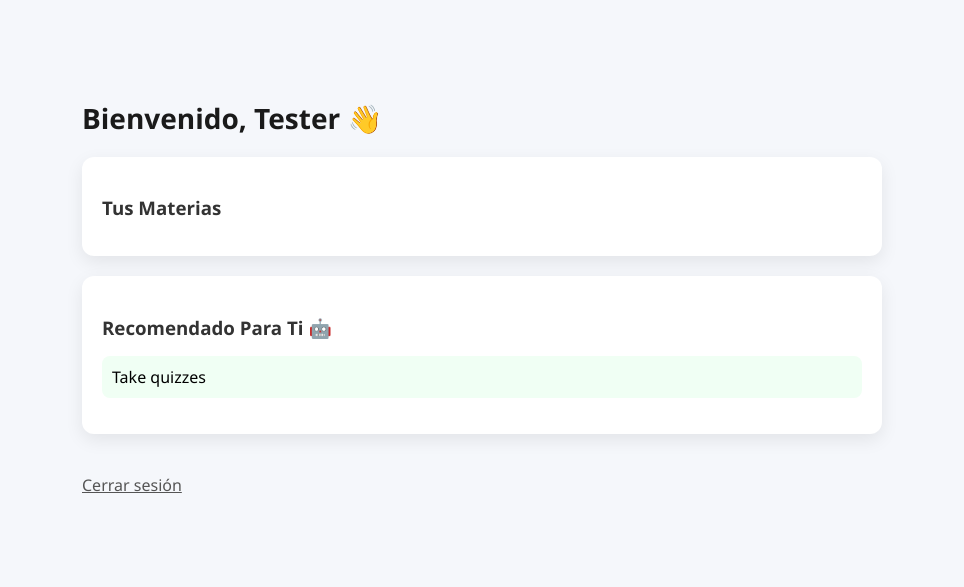
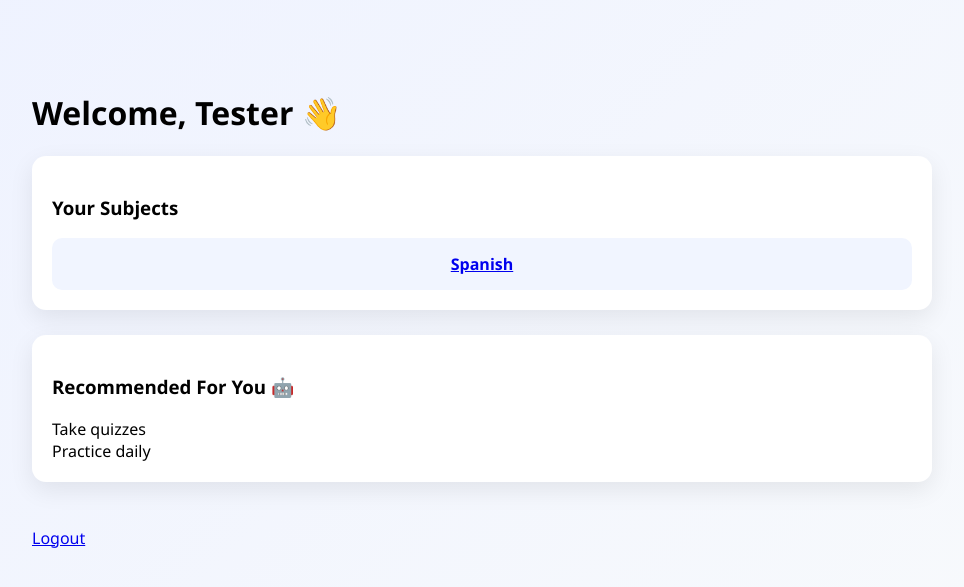
Before and after one commit to Opaksbolu/SkillBridge, a Flask app: page /dashboard in a window 1280 px wide. Shown: the top 587 px of the page, without its empty margins (158-1122 px from the left). Run offline with Flask 3, Linux system fonts and the light colour scheme; a user stored in the database is signed in; data comes from the database, SQL or seed files in the repository; both versions use the stored data as it was after the commit.

Commit message:
Added dynamic languages + UI upgrade + smarter recommendations

```diff
--- a/app.py
+++ b/app.py
@@ -1,31 +1,22 @@
-from flask import Flask, render_template, request, redirect, url_for, session
+from flask import Flask, render_template, request, redirect, session
 import sqlite3
 
 app = Flask(__name__)
-app.secret_key = "supersecretkey"
+app.secret_key = "secret"
 
-# 🌍 LANGUAGE DICTIONARY
+# 🌍 TRANSLATIONS
 translations = {
     "English": {
         "welcome": "Welcome",
-        "dashboard": "Dashboard",
         "subjects": "Your Subjects",
         "recommended": "Recommended For You",
         "logout": "Logout"
     },
     "Spanish": {
         "welcome": "Bienvenido",
-        "dashboard": "Panel",
         "subjects": "Tus Materias",
         "recommended": "Recomendado Para Ti",
         "logout": "Cerrar sesión"
-    },
-    "French": {
-        "welcome": "Bienvenue",
-        "dashboard": "Tableau de bord",
-        "subjects": "Vos matières",
-        "recommended": "Recommandé pour vous",
-        "logout": "Se déconnecter"
     }
 }
 
@@ -44,162 +35,139 @@
         "English": "Inglés",
         "History": "Historia",
         "Computer Science": "Informática"
-    },
-    "French": {
-        "Math": "Mathématiques",
-        "Science": "Science",
-        "English": "Anglais",
-        "History": "Histoire",
-        "Computer Science": "Informatique"
     }
 }
 
+# 📚 COURSES
+courses = {
+    "Math": [
+        {"title": "Lesson 1: Numbers", "content": "Learn basic numbers and counting."},
+        {"title": "Lesson 2: Addition", "content": "Learn how to add numbers."}
+    ],
+    "Science": [
+        {"title": "Lesson 1: Plants", "content": "Learn about plants."}
+    ],
+    "English": [
+        {"title": "Lesson 1: Alphabet", "content": "Learn A-Z letters."}
+    ],
+    "History": [
+        {"title": "Lesson 1: Ancient World", "content": "Introduction to history."}
+    ],
+    "Computer Science": [
+        {"title": "Lesson 1: Coding", "content": "Introduction to coding."}
+    ]
+}
 
-def get_text(language, key):
-    return translations.get(language, translations["English"]).get(key, key)
-
-# 🔹 DB INIT
+# DB INIT
 def init_db():
-    conn = sqlite3.connect('users.db')
-    cursor = conn.cursor()
-
-    cursor.execute('''
-        CREATE TABLE IF NOT EXISTS users (
-            id INTEGER PRIMARY KEY AUTOINCREMENT,
-            name TEXT,
-            email TEXT,
-            password TEXT,
-            learning_style TEXT,
-            language TEXT,
-            grade_level TEXT,
-            subjects TEXT
-        )
-    ''')
-
+    conn = sqlite3.connect("users.db")
+    c = conn.cursor()
+    c.execute('''CREATE TABLE IF NOT EXISTS users
+                 (id INTEGER PRIMARY KEY, name TEXT, email TEXT, password TEXT, language TEXT, subjects TEXT)''')
     conn.commit()
     conn.close()
 
 init_db()
 
-# 🏠 HOME
 @app.route('/')
 def home():
-    return render_template('index.html')
+    return render_template("index.html")
 
-# 📝 REGISTER
-@app.route('/register', methods=['GET', 'POST'])
+@app.route('/register', methods=["GET", "POST"])
 def register():
-    if request.method == 'POST':
-        session['temp_user'] = request.form
-        return redirect(url_for('subjects'))
-    return render_template('register.html')
+    if request.method == "POST":
+        name = request.form["name"]
+        email = request.form["email"]
+        password = request.form["password"]
+        language = request.form["language"]
 
-# 📚 SUBJECTS
-@app.route('/subjects', methods=['GET', 'POST'])
-def subjects():
-    if request.method == 'POST':
-        user = session.get('temp_user')
-        subjects = ", ".join(request.form.getlist('subjects'))
-
-        conn = sqlite3.connect('users.db')
-        cursor = conn.cursor()
-
-        cursor.execute('''
-            INSERT INTO users (name, email, password, learning_style, language, grade_level, subjects)
-            VALUES (?, ?, ?, ?, ?, ?, ?)
-        ''', (
-            user['fullname'],
-            user['email'],
-            user['password'],
-            user['learning_style'],
-            user['language'],
-            user['grade_level'],
-            subjects
-        ))
-
+        conn = sqlite3.connect("users.db")
+        c = conn.cursor()
+        c.execute("INSERT INTO users (name,email,password,language,subjects) VALUES (?,?,?,?,?)",
+                  (name, email, password, language, ""))
         conn.commit()
         conn.close()
 
-        return redirect(url_for('login'))
+        return redirect("/login")
 
-    return render_template('subjects.html')
+    return render_template("register.html")
 
-# 🔐 LOGIN
-@app.route('/login', methods=['GET', 'POST'])
+@app.route('/login', methods=["GET", "POST"])
 def login():
-    if request.method == 'POST':
-        conn = sqlite3.connect('users.db')
-        cursor = conn.cursor()
+    if request.method == "POST":
+        email = request.form["email"]
+        password = request.form["password"]
 
-        cursor.execute(
-            'SELECT * FROM users WHERE email=? AND password=?',
-            (request.form['email'], request.form['password'])
-        )
-
-        user = cursor.fetchone()
+        conn = sqlite3.connect("users.db")
+        c = conn.cursor()
+        c.execute("SELECT * FROM users WHERE email=? AND password=?", (email, password))
+        user = c.fetchone()
         conn.close()
 
         if user:
-            session['user_id'] = user[0]
-            return redirect(url_for('dashboard'))
+            session["user_id"] = user[0]
+            return redirect("/subjects")
 
-    return render_template('login.html')
+    return render_template("login.html")
 
-# 🤖 SMART RECOMMENDATIONS
-def get_recommendations(style, grade):
-    rec = []
+@app.route('/subjects', methods=["GET", "POST"])
+def subjects():
+    if "user_id" not in session:
+        return redirect("/login")
 
-    if style == "visual":
-        rec += ["Watch videos", "Use diagrams"]
-    elif style == "auditory":
-        rec += ["Listen to lessons", "Repeat aloud"]
-    elif style == "hands_on":
-        rec += ["Practice exercises", "Do projects"]
+    if request.method == "POST":
+        selected = request.form.getlist("subjects")
+        selected_str = ", ".join(selected)
 
-    if "Grade" in grade:
-        rec.append("Take quizzes")
-    else:
-        rec.append("Play learning games")
+        conn = sqlite3.connect("users.db")
+        c = conn.cursor()
+        c.execute("UPDATE users SET subjects=? WHERE id=?", (selected_str, session["user_id"]))
+        conn.commit()
+        conn.close()
 
-    return rec
+        return redirect("/dashboard")
 
-# 📊 DASHBOARD
+    return render_template("subjects.html")
+
 @app.route('/dashboard')
 def dashboard():
-    conn = sqlite3.connect('users.db')
-    cursor = conn.cursor()
+    if "user_id" not in session:
+        return redirect("/login")
 
-    cursor.execute('SELECT * FROM users WHERE id=?', (session['user_id'],))
-    user = cursor.fetchone()
+    conn = sqlite3.connect("users.db")
+    c = conn.cursor()
+    c.execute("SELECT * FROM users WHERE id=?", (session["user_id"],))
+    user = c.fetchone()
     conn.close()
 
-    language = user[5]
-
+    language = user[4]
     text = translations.get(language, translations["English"])
     subject_map = subject_translations.get(language, subject_translations["English"])
 
-    raw_subjects = user[7].split(", ")
-    translated_subjects = [subject_map.get(s, s) for s in raw_subjects]
+    raw_subjects = user[5].split(", ") if user[5] else []
 
-    recommendations = get_recommendations(user[4], user[6])
+    subjects = [
+        {"original": s, "translated": subject_map.get(s, s)}
+        for s in raw_subjects
+    ]
 
-    return render_template(
-        'dashboard.html',
-        user=user,
-        recommendations=recommendations,
-        text=text
-    )
+    recommendations = ["Take quizzes", "Practice daily"]
 
-# 📚 LEARN PAGE
+    return render_template("dashboard.html",
+                           user=user,
+                           subjects=subjects,
+                           recommendations=recommendations,
+                           text=text)
+
 @app.route('/learn/<subject>')
 def learn(subject):
-    return render_template('learn.html', subject=subject)
+    lessons = courses.get(subject, [])
+    return render_template("learn.html", subject=subject, lessons=lessons)
 
-# 🚪 LOGOUT
 @app.route('/logout')
 def logout():
     session.clear()
-    return redirect('/')
+    return redirect("/")
 
 if __name__ == "__main__":
     app.run(debug=True)
--- a/static/style.css
+++ b/static/style.css
@@ -1,74 +1,50 @@
 body {
-    font-family: 'Segoe UI', Arial, sans-serif;
-    background: #f5f7fb;
+    font-family: 'Segoe UI', sans-serif;
+    background: linear-gradient(135deg, #eef2ff, #f8fafc);
     margin: 0;
-    padding: 0;
 }
 
-/* Layout */
 .container {
-    max-width: 800px;
-    margin: 60px auto;
+    max-width: 900px;
+    margin: 50px auto;
     padding: 20px;
 }
 
-/* Header */
-h1 {
-    font-size: 28px;
-    color: #1a1a1a;
-    margin-bottom: 20px;
-}
-
-/* Cards */
 .card {
     background: white;
     padding: 20px;
-    border-radius: 12px;
-    margin-bottom: 20px;
-    box-shadow: 0 6px 18px rgba(0,0,0,0.08);
+    border-radius: 14px;
+    margin-bottom: 25px;
+    box-shadow: 0 8px 25px rgba(0,0,0,0.08);
 }
 
-/* Section titles */
-h3 {
-    margin-bottom: 10px;
-    color: #333;
+.subject-grid {
+    display: grid;
+    grid-template-columns: repeat(auto-fit, minmax(180px, 1fr));
+    gap: 15px;
 }
 
-/* Lists */
-ul {
-    list-style: none;
-    padding: 0;
-}
-
-li {
-    margin: 8px 0;
-}
-
-/* Subject buttons */
-.subject-link {
-    display: block;
-    padding: 12px;
-    background: #eef3ff;
-    border-radius: 8px;
-    color: #1a1a1a;
-    font-weight: 500;
+.subject-card {
+    background: #f1f5ff;
+    padding: 15px;
+    border-radius: 10px;
+    text-align: center;
+    font-weight: 600;
     transition: 0.2s;
 }
 
-.subject-link:hover {
+.subject-card:hover {
     background: #dbe6ff;
 }
 
-/* Recommendations */
-.recommendation {
-    background: #f0fff4;
-    padding: 10px;
-    border-radius: 8px;
+.lesson {
+    background: #fff;
+    padding: 15px;
+    border-radius: 10px;
+    margin-bottom: 12px;
 }
 
-/* Logout */
 .logout {
+    margin-top: 20px;
     display: inline-block;
-    margin-top: 20px;
-    color: #555;
 }
--- a/templates/dashboard.html
+++ b/templates/dashboard.html
@@ -11,26 +11,30 @@
 
 <h1>{{ text.welcome }}, {{ user[1] }} 👋</h1>
 
+<!-- SUBJECTS -->
 <div class="card">
 <h3>{{ text.subjects }}</h3>
-<ul>
-{% for subject in translated_subjects %}
-<li>
-<a class="subject-link" href="/learn/{{ subject }}">
-{{ subject }}
+
+<div class="subject-grid">
+{% for subject in subjects %}
+<a href="/learn/{{ subject.original }}">
+    <div class="subject-card">
+        {{ subject.translated }}
+    </div>
 </a>
-</li>
 {% endfor %}
-</ul>
 </div>
 
+</div>
+
+<!-- RECOMMENDATIONS -->
 <div class="card">
 <h3>{{ text.recommended }} 🤖</h3>
-<ul>
+
 {% for rec in recommendations %}
-<li class="recommendation">{{ rec }}</li>
+<div class="recommendation">{{ rec }}</div>
 {% endfor %}
-</ul>
+
 </div>
 
 <a href="/logout" class="logout">{{ text.logout }}</a>
```
Also changed, not shown: templates/learn.html (+14 -10 lines), templates/subjects.html (+8 -18 lines), users.db.
